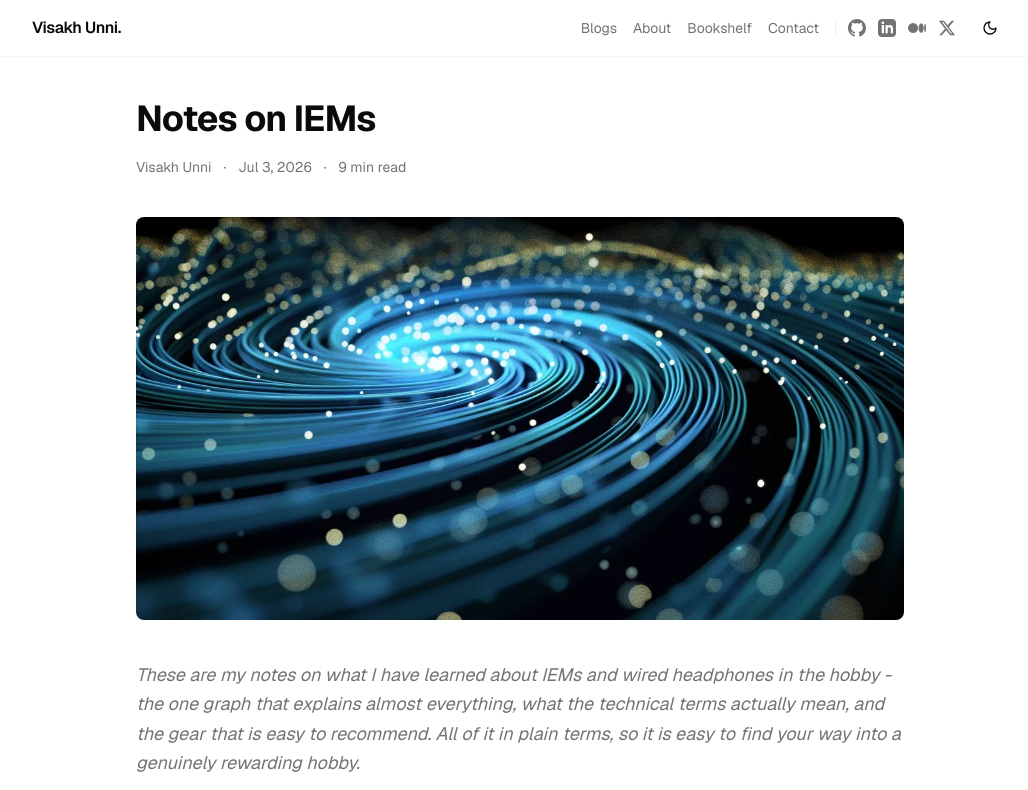
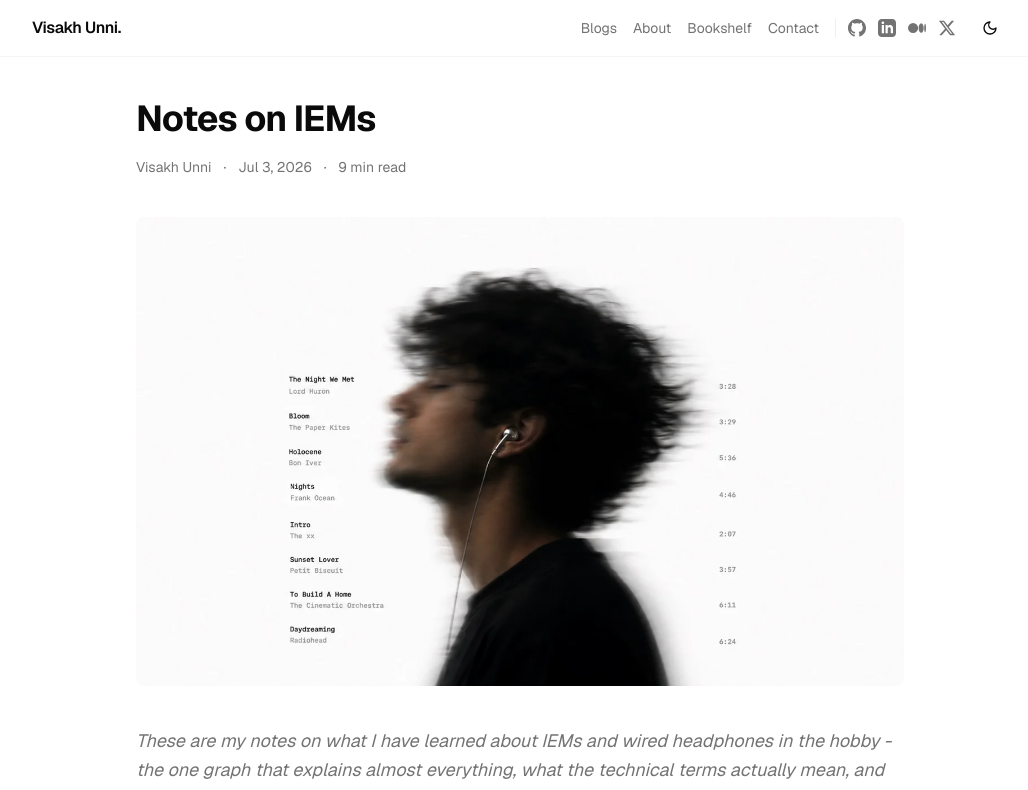
Before and after one commit to visakhunnikrishnan/personal-portfolio, a Next.js app: page /blogs/how-to-choose-iems in a window 1280 px wide. Shown: the top 790 px of the page, without its empty margins (120-1148 px from the left). Built offline with nearby package versions, Linux system fonts and the light colour scheme.

Commit message:
fix: replace IEM blog banner with listening-session image and update alt text

```diff
--- a/src/app/blogs/how-to-choose-iems/page.tsx
+++ b/src/app/blogs/how-to-choose-iems/page.tsx
@@ -1,7 +1,7 @@
 import type { Metadata } from "next";
 import Image from "next/image";
 
-import heroImg from "../../../../public/blog/how-to-choose-iems/audiophile-swirl.webp";
+import heroImg from "../../../../public/blog/how-to-choose-iems/iem-listening-session.webp";
 import { RelatedPosts } from "@/components/related-posts";
 import { FrAnatomy } from "@/components/fr-anatomy";
 import { SoundSignatureExplorer } from "@/components/sound-signature-explorer";
@@ -37,7 +37,7 @@ export const metadata: Metadata = {
     authors: ["Visakh Unni"],
     images: [
       {
-        url: "https://www.visakhunni.com/blog/how-to-choose-iems/audiophile-swirl.webp",
+        url: "https://www.visakhunni.com/blog/how-to-choose-iems/iem-listening-session.webp",
         width: 1200,
         height: 630,
         alt: "Notes on IEMs",
@@ -50,7 +50,7 @@ export const metadata: Metadata = {
     description:
       "What frequency response graphs actually tell you, why the Harman target matters, and a shortlist of IEMs that are easy to recommend - in plain terms, with interactive graphs.",
     images: [
-      "https://www.visakhunni.com/blog/how-to-choose-iems/audiophile-swirl.webp",
+      "https://www.visakhunni.com/blog/how-to-choose-iems/iem-listening-session.webp",
     ],
   },
 };
@@ -73,7 +73,7 @@ export default function HowToChooseIemsBlog() {
 
       <Image
         src={heroImg}
-        alt="Glowing blue audio cables swirling into a spiral, dotted with bokeh light particles"
+        alt="Profile of a person wearing a wired in-ear monitor, eyes closed, beside a listening tracklist"
         className="mb-10 w-full rounded-md"
         priority
         placeholder="blur"
--- a/src/app/page.tsx
+++ b/src/app/page.tsx
@@ -10,7 +10,7 @@ import heroMeditation from "../../public/blog/the-science-of-meditation/meditati
 import heroAGI from "../../public/blog/intelligence-measurement-and-the-path-to-agi/intelligence.webp";
 import heroAiNative from "../../public/blog/ai-native-software-engineering/ai-native-sw-eng.webp";
 import heroJournaling from "../../public/blog/journaling/journaling.webp";
-import heroIems from "../../public/blog/how-to-choose-iems/audiophile-swirl.webp";
+import heroIems from "../../public/blog/how-to-choose-iems/iem-listening-session.webp";
 import heroTsanomaly from "../../public/blog/tsanomaly/tsanomaly-banner.webp";
 import hero17 from "../../public/blog/the-hidden-connections-understanding-the-world-through-systems-thinking/industrial-plant-with-blueprint-overlay.webp";
 import hero18 from "../../public/blog/silence-stories-and-strategies-the-jeff-bezos-method-for-transforming-dialogue-in-the-boardroom/executives-at-boardroom-meeting.webp";
--- a/src/data/posts.ts
+++ b/src/data/posts.ts
@@ -29,7 +29,7 @@ import hero25 from "../../public/blog/the-science-of-meditation/meditation.webp"
 import hero26 from "../../public/blog/intelligence-measurement-and-the-path-to-agi/intelligence.webp";
 import hero27 from "../../public/blog/ai-native-software-engineering/ai-native-sw-eng.webp";
 import hero28 from "../../public/blog/journaling/journaling.webp";
-import hero29 from "../../public/blog/how-to-choose-iems/audiophile-swirl.webp";
+import hero29 from "../../public/blog/how-to-choose-iems/iem-listening-session.webp";
 import hero30 from "../../public/blog/tsanomaly/tsanomaly-banner.webp";
 
 export interface Post {
```
Also changed, not shown: public/blog/how-to-choose-iems/audiophile-swirl.webp (deleted), public/blog/how-to-choose-iems/iem-listening-session.webp (added).
